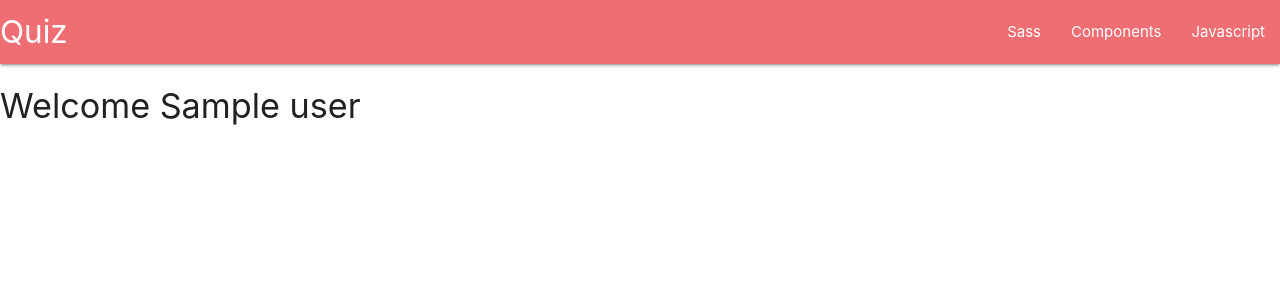
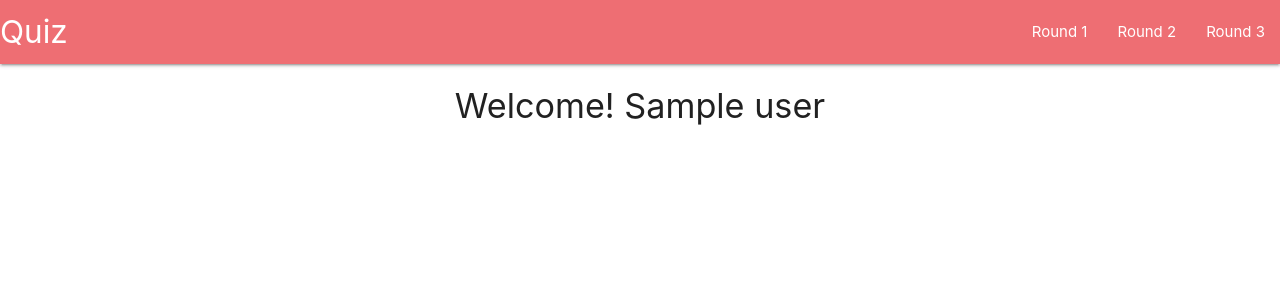
Before and after one commit to mattb0101/quiz_times, a Flask app: page /index/1 in a window 1280 px wide. Shown: the top 300 px of the page. Run offline with Flask 2, Linux system fonts and the light colour scheme; the visitor is signed in with stand-in values (Sample User, id 1); a database or web service that is not in the repository returns one stand-in record (values such as "Sample title"); some libraries are stand-ins or nearby versions.

Commit message:
Starting work on first round trying to get questions in

```diff
--- a/app.py
+++ b/app.py
@@ -2,9 +2,11 @@ import os
 from datetime import datetime
 from flask import Flask, flash, redirect, render_template, request, session, url_for
 from flask_pymongo import PyMongo
+from bson.objectid import ObjectId
 from werkzeug.security import generate_password_hash, check_password_hash
 if os.path.exists("env.py"):
     import env
+
 
 app = Flask(__name__)
 
@@ -17,7 +19,7 @@ mongo = PyMongo(app)
 
 @app.route("/")
 def start():
-    return render_template('register.html')
+    return render_template('index.html')
 
 
 @app.route("/register", methods=["GET", "POST"])
@@ -45,7 +47,7 @@ def register():
     return render_template("register.html")
 
 
-@app.route("/index/<team_name>")
+@app.route("/index/<team_name>", methods=["GET", "POST"])
 def index(team_name):
     # grab the session user's username
     team_name = mongo.db.users.find_one(
@@ -57,6 +59,13 @@ def index(team_name):
     return redirect(url_for('register'))
 
 
+@app.route("/roundone")
+def roundone():
+    questions = list(mongo.db.questions.find())
+    return render_template("round_one.html", questions=questions)
+
 
 if __name__ =="__main__":
-    app.run(host=os.getenv("IP", "0.0.0.0"), port=int(os.getenv("PORT", "5000")), debug=True)
+    app.run(host=os.environ.get("IP"),
+            port=int(os.environ.get("PORT")),
+            debug=True)
--- a/templates/base.html
+++ b/templates/base.html
@@ -18,9 +18,9 @@
 			<a href="#" data-target="mobile-demo" class="sidenav-trigger"><i class="fas fa-bars"></i></a>
 			<ul class="right hide-on-med-and-down">
             {% if session.user %}
-				<li><a href="#">Sass</a></li>
-				<li><a href="#">Components</a></li>
-				<li><a href="#">Javascript</a></li>
+				<li><a href="{{ url_for('roundone') }}">Round 1</a></li>
+				<li><a href="#">Round 2</a></li>
+				<li><a href="#">Round 3</a></li>
             {% else %}
 				<li><a href="{{ url_for('register') }}">Start</a></li>
             {% endif %}
@@ -30,9 +30,9 @@
 
 	<ul class="sidenav" id="mobile-demo">
 		{% if session.user %}
-		    <li><a href="#">Sass</a></li>
-		    <li><a href="#">Components</a></li>
-		    <li><a href="#">Javascript</a></li>
+		    <li><a href="{{ url_for('roundone') }}">Round 1</a></li>
+		    <li><a href="#">Round 2</a></li>
+		    <li><a href="#">Round 3</a></li>
         {% else %}
 		    <li><a href="{{ url_for('register') }}">Start!</a></li>
         {% endif %}
--- a/templates/index.html
+++ b/templates/index.html
@@ -2,6 +2,7 @@
 
 {% block content %}
 
-    <h4>Welcome {{ team_name }}</h4>
+    <h4 class="center-align">Welcome!  {{ team_name }}</h4>
+
 
 {% endblock %}
--- a/templates/register.html
+++ b/templates/register.html
@@ -5,7 +5,7 @@
 	<h3 class="center-align">Who's Playing?</h3>
 
 	<div class="row">
-		<form class="col s12" action="POST" action="{{ url_for('register') }}">
+		<form class="col s12" method="POST" action="{{ url_for('register') }}">
 			<div class="card-panel">
 				<div class="row">
 					<div class="input-field col s12">
@@ -35,7 +35,7 @@
 					</div>
 				</div>
 				<div class="row">
-					<button class="col btn s12 center-align" type="submit">Get Started! <i class="fas fa-share-square"></i>
+					<button class="col btn s12" type="submit">Get Started! <i class="fas fa-share-square"></i>
 			            </button>
 				</div>
 			</div>
```
Also changed, not shown: templates/round_one.html (added, +11 -0 lines).
